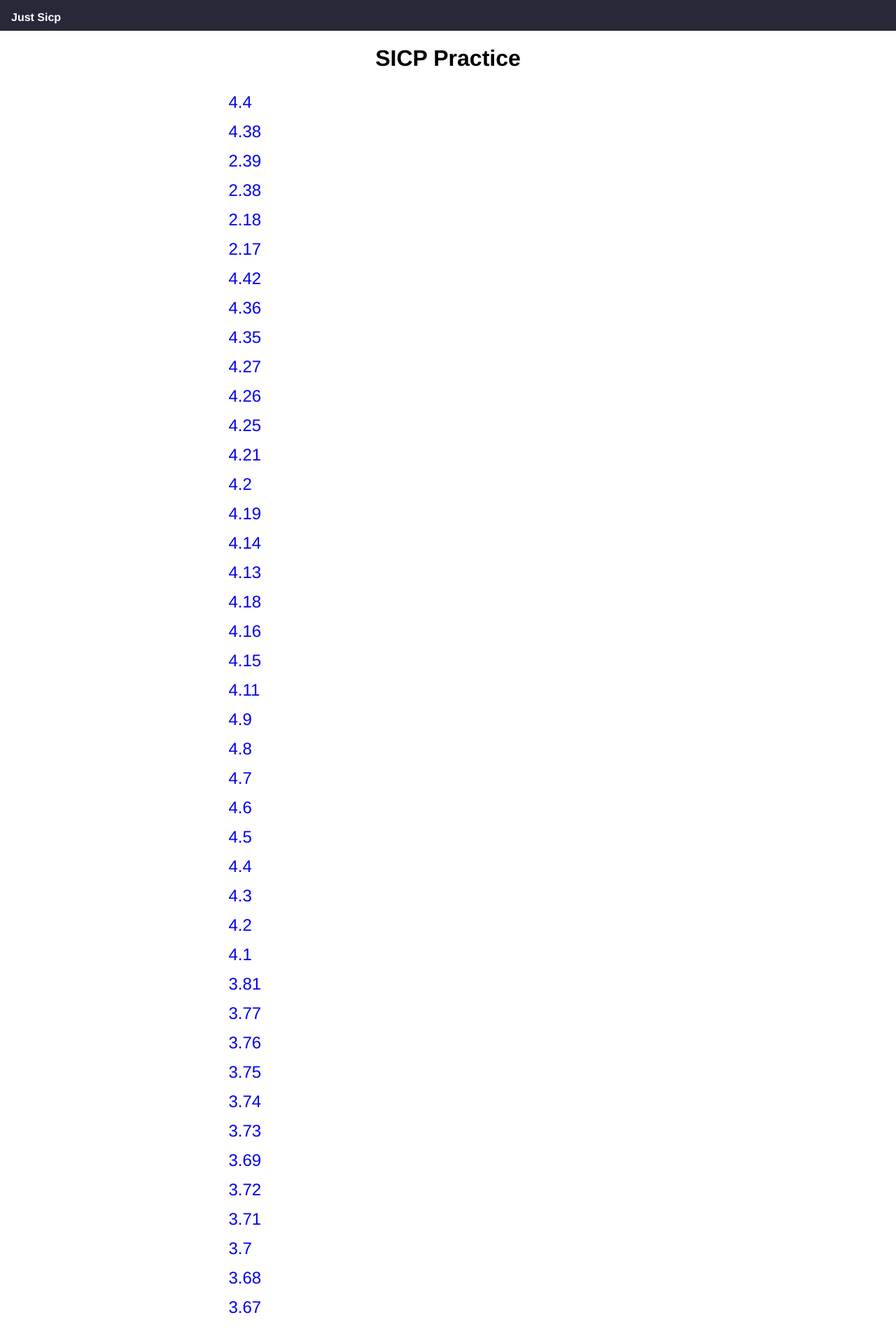
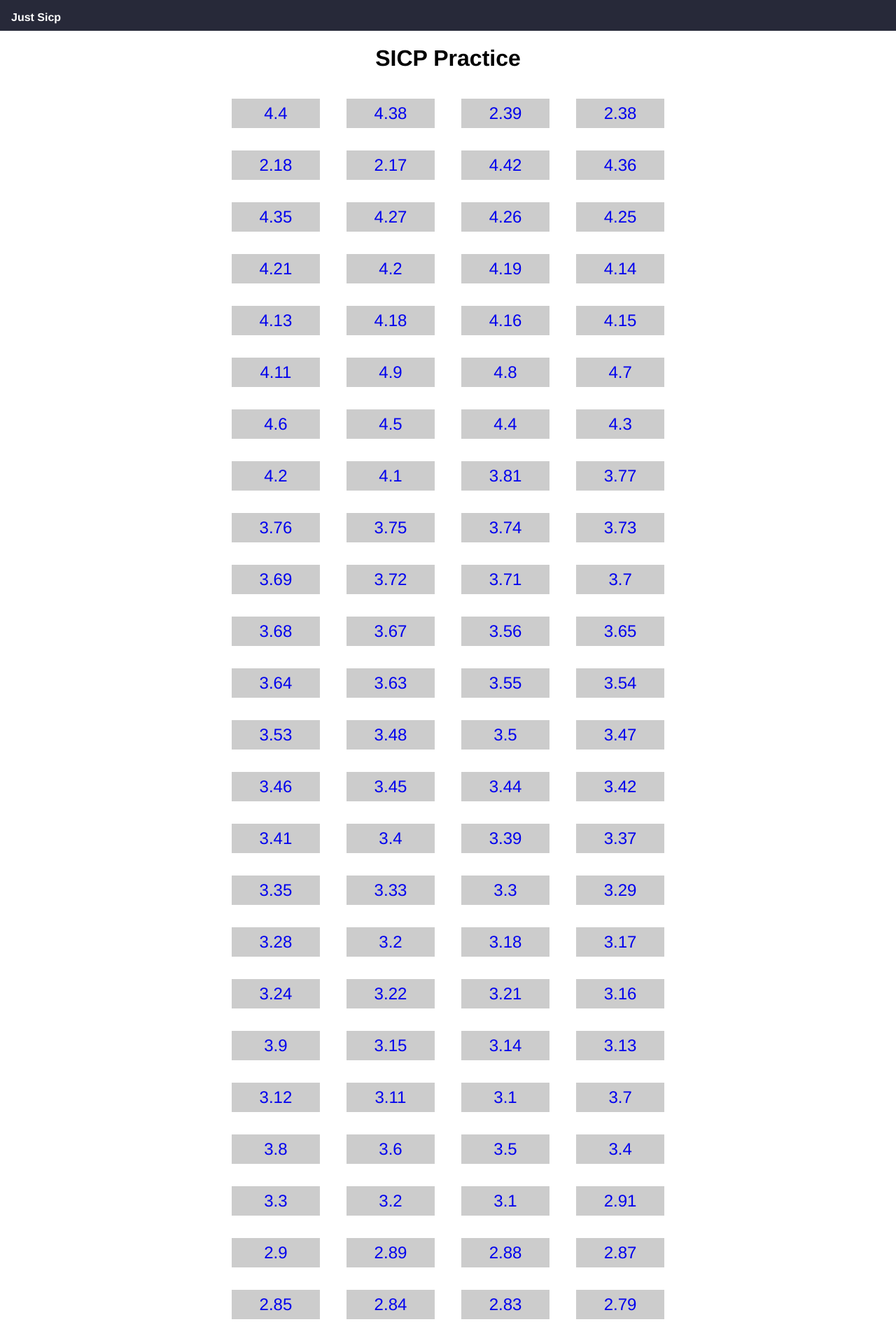
Before and after one commit to DBvc/dbvc.github.io, a Jekyll site: the page built from index.html, in a window 1280 px wide. Shown: the top 1899 px of the page at 70% size. Built offline with Jekyll 4.4.1, drawn with Linux system fonts in a browser that asks for light colours.

Commit message:
change style

```diff
--- a/static/css/styles.css
+++ b/static/css/styles.css
@@ -46,6 +46,7 @@ code {
 }
 pre {
 	padding: 1rem;
+	overflow: scroll;
 	background-color: #f7f7f7;
 }
 main {
@@ -63,15 +64,17 @@ main h1 {
 	margin: auto;
 	padding: 0;
 	width: 70%;
-	/*display: flex;*/
-  /*justify-content: space-around;*/
-  /*flex-direction: row;*/
+	display: flex;
+	justify-content: space-between;
+	flex-wrap: wrap;
 }
 .main-ul li {
 	min-width: 20%;
+	margin: 1rem .3rem;
 	line-height: 1.75;
-	text-align: left;
+	text-align: center;
 	list-style-type: none;
+	background-color: #ccc;
 }
 .main-ul li a {
 	font-size: 1.5rem;
```
Also changed, not shown: 1 other file.
